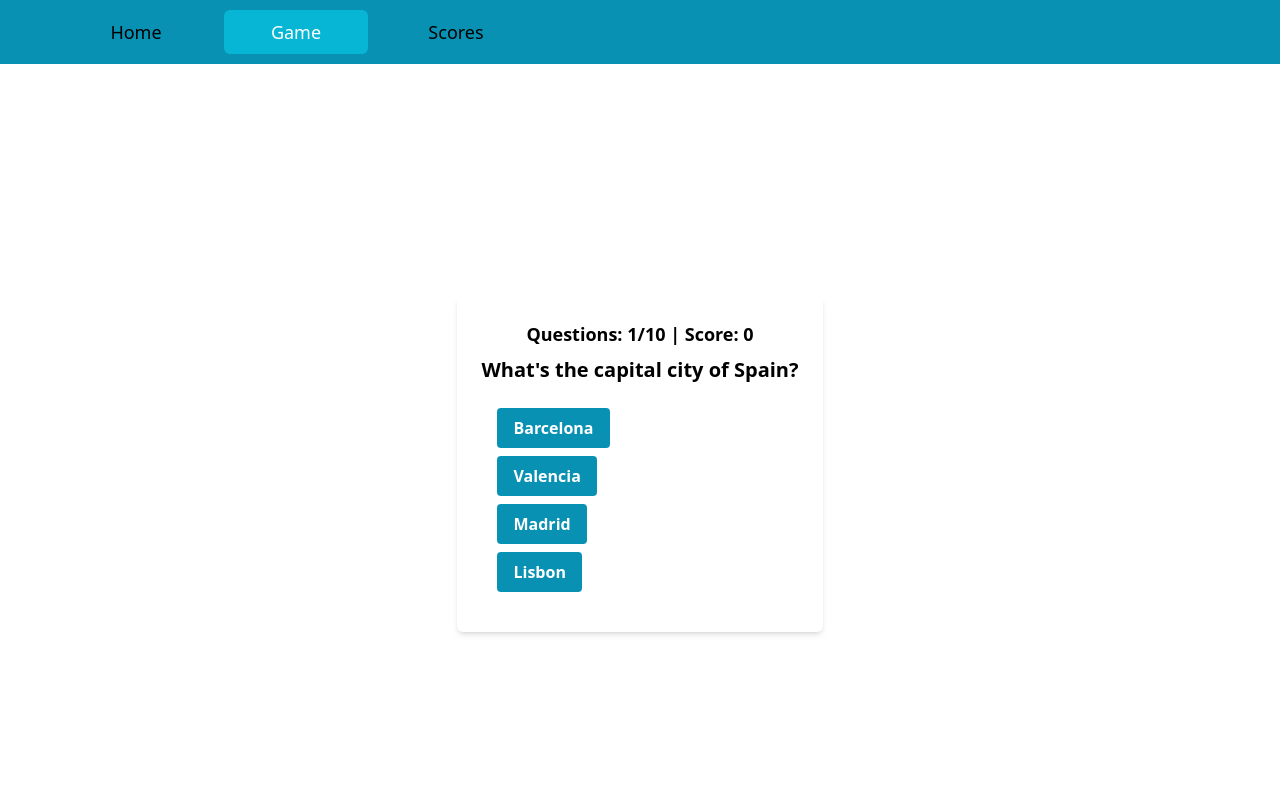
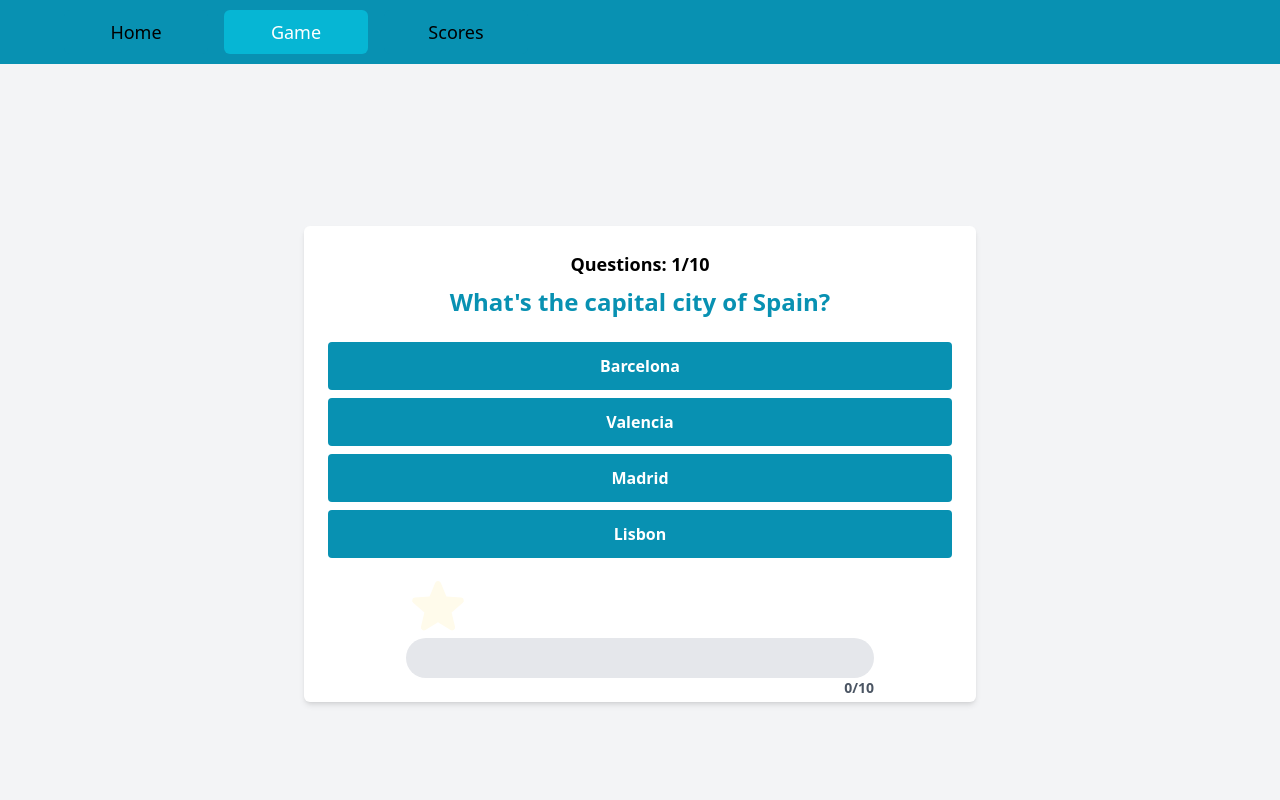
Before and after one commit to mdtoy-dev/Edicatation, a React app: page /game in a window 1280 px wide. Shown: the top 800 px of the page. Built offline with nearby package versions, Linux system fonts and the light colour scheme; the HTML template or start-up script is replaced by a standard one.

Commit message:
progress bar working and ui updates

```diff
--- a/src/components/progressBar.jsx
+++ b/src/components/progressBar.jsx
@@ -1,5 +1,5 @@
-import React, { useState, useEffect } from 'react';
-import StarIcon from '@heroicons/react/16/solid/StarIcon'
+import React, { useState, useEffect } from "react";
+import StarIcon from "@heroicons/react/16/solid/StarIcon";
 
 function ProgressBar({ scoreCount }) {
   // setting the progress bar percentage to scoreCount
@@ -8,10 +8,9 @@ function ProgressBar({ scoreCount }) {
   //useState and useEffect hooks to change the colour and size of the star
   const [starClass, setStarClass] = useState(() => getStarClass(scoreCount));
 
-
   //condition deciding the class properties of the star
   function getStarClass(scoreCount) {
-    if (scoreCount === 1 || scoreCount === 2 ||scoreCount === 3 ) {
+    if (scoreCount === 1 || scoreCount === 2 || scoreCount === 3) {
       return "h-16 w-16 fill-current text-amber-200";
     } else if (scoreCount === 4 || scoreCount === 5 || scoreCount === 6) {
       return " h-16 w-16 fill-current text-amber-300";
@@ -28,17 +27,22 @@ function ProgressBar({ scoreCount }) {
     setStarClass(getStarClass(scoreCount));
   }, [scoreCount]);
 
-
   return (
     <div>
       <div className="w-9/12 m-auto">
-      <StarIcon className={starClass}  style={{ marginLeft:  `${progressPercentage}%` }}/>
+        <StarIcon
+          className={starClass}
+          style={{ marginLeft: `${progressPercentage}%` }}
+        />
       </div>
       <div className="mt-0 self-start justify-self-center place-self-center m-auto w-9/12 bg-gray-200 rounded-full h-10 dark:bg-gray-700">
         <div
           className="progress bg-green-400 rounded-full h-full"
           style={{ width: `${progressPercentage}%` }}
         />
+        <div className="ml-4 text-sm text-right font-semibold text-gray-600 dark:text-gray-400">
+          {`${scoreCount}/10`}
+        </div>
       </div>
     </div>
   );
--- a/src/pages/Game.jsx
+++ b/src/pages/Game.jsx
@@ -57,25 +57,21 @@ function Game() {
   if (isEnd === true) {
     return <Score scoreCount={scoreCount} />;
   }
-
   return (
-    <>
-    <div>
-      <div className="flex flex-row items-center justify-center h-screen">
-        <section className="max-w-lg bg-white shadow-md rounded-md p-6">
+    <div className="flex flex-col items-center justify-center min-h-screen bg-gray-100">
+      <div className="w-full max-w-2xl bg-white shadow-md rounded-md p-6">
         <div className="text-center font-bold text-lg mb-2">
-            Questions: {currentQuestionIndex + 1}/{questions.length} | Score:{" "}
-            {scoreCount}
+          Questions: {currentQuestionIndex + 1}/{questions.length}
         </div>
-          <div className="mb-4 ">
-            <h4 className="text-xl font-bold mb-2">
+        <div className="mb-4">
+          <h4 className="text-2xl text-cyan-600 font-bold text-center mb-2">
             {currentQuestion.question}
           </h4>
           <ul className="mt-6">
             {answers.map((answer, index) => (
-                <li className="mb-2 flex ms-4" key={index}>
+              <li className="mb-2" key={index}>
                 <button
-                    className="bg-cyan-600 hover:bg-orange-400 text-white  font-bold py-2 px-4 rounded"
+                  className="w-full h-12 bg-cyan-600 hover:bg-orange-400 text-white flex items-center justify-center font-bold py-2 px-4 rounded"
                   onClick={() => chooseAnswer(answer)}
                 >
                   {answer}
@@ -84,12 +80,9 @@ function Game() {
             ))}
           </ul>
         </div>
-        </section>
-     </div>
         <ProgressBar scoreCount={scoreCount} />
       </div>
-
-    </>
+    </div>
   );
 }
 
```
Lines whose indentation alone changed are shown as unchanged.
